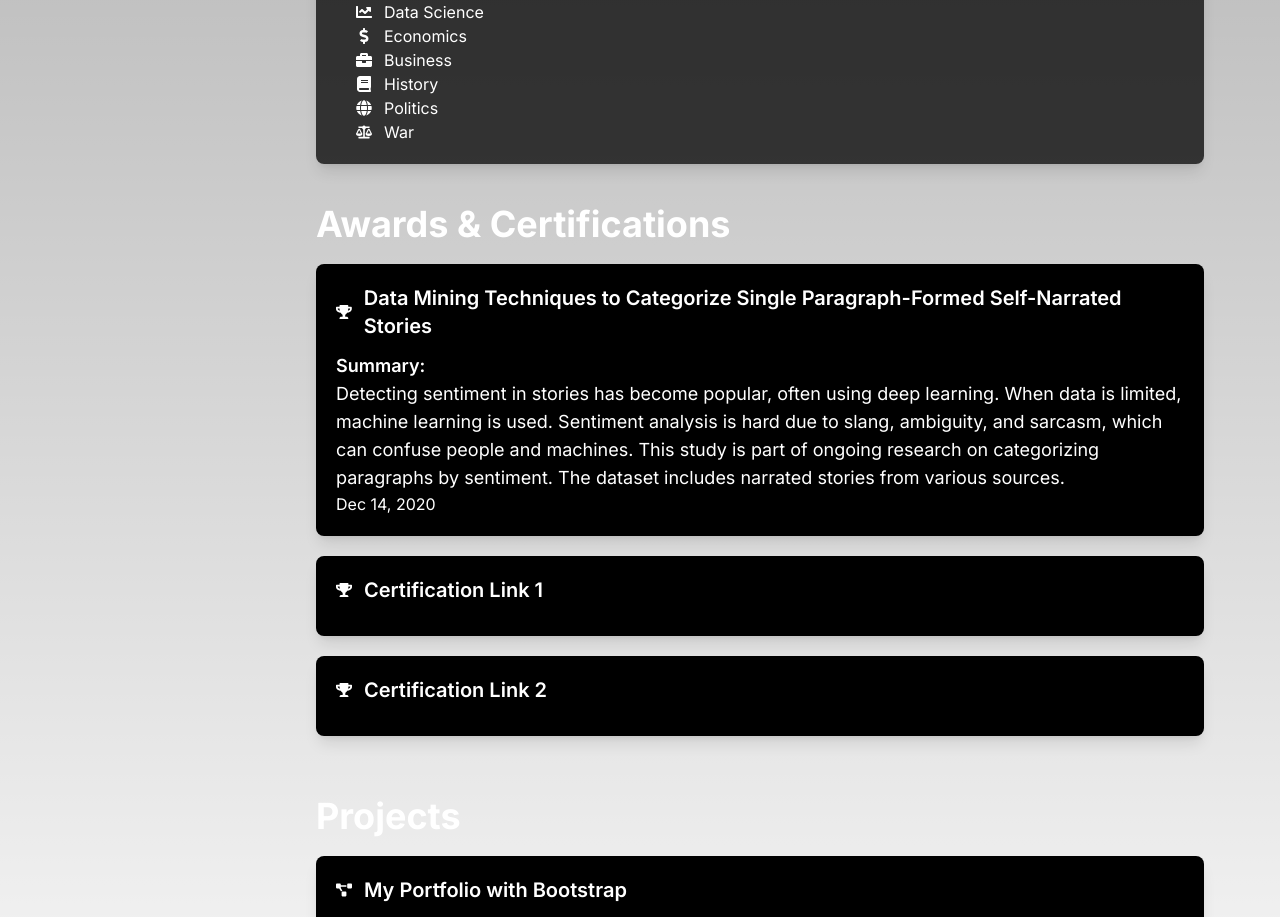
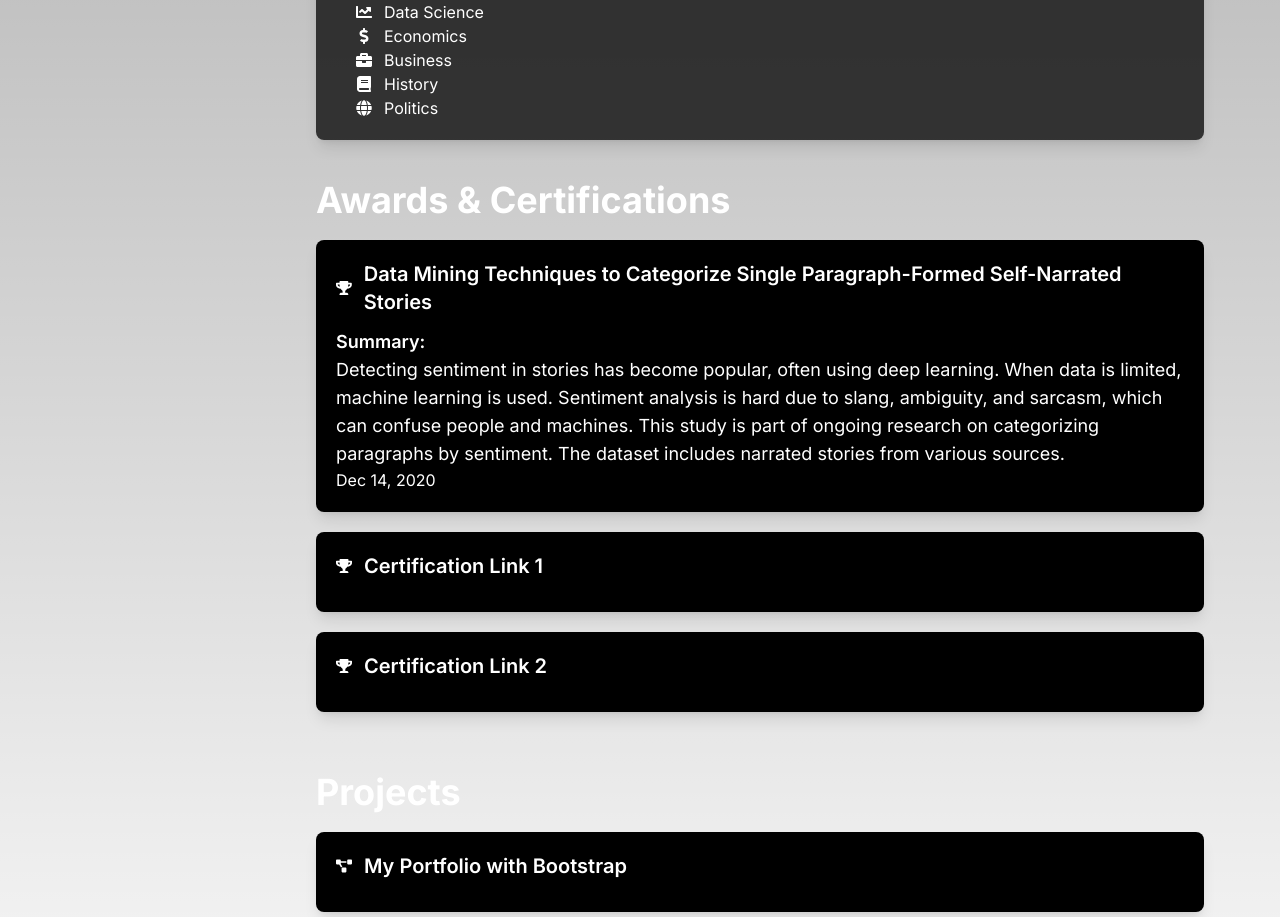
Before and after one commit to saajiidi/example-app-nextjs, a Next.js app: page / in a window 1280 px wide. Shown: the part 3506-4423 px from the top of the page. Built offline with nearby package versions, Linux system fonts and the light colour scheme.

Commit message:
Update Interests.tsx

```diff
--- a/src/app/components/Interests.tsx
+++ b/src/app/components/Interests.tsx
@@ -17,7 +17,7 @@ const Interests = () => {
     { name: "Business", icon: FaBriefcase },
     { name: "History", icon: FaBook },
     { name: "Politics", icon: FaGlobe },
-    { name: "War", icon: FaBalanceScale },
+
   ];
 
   return (
```
